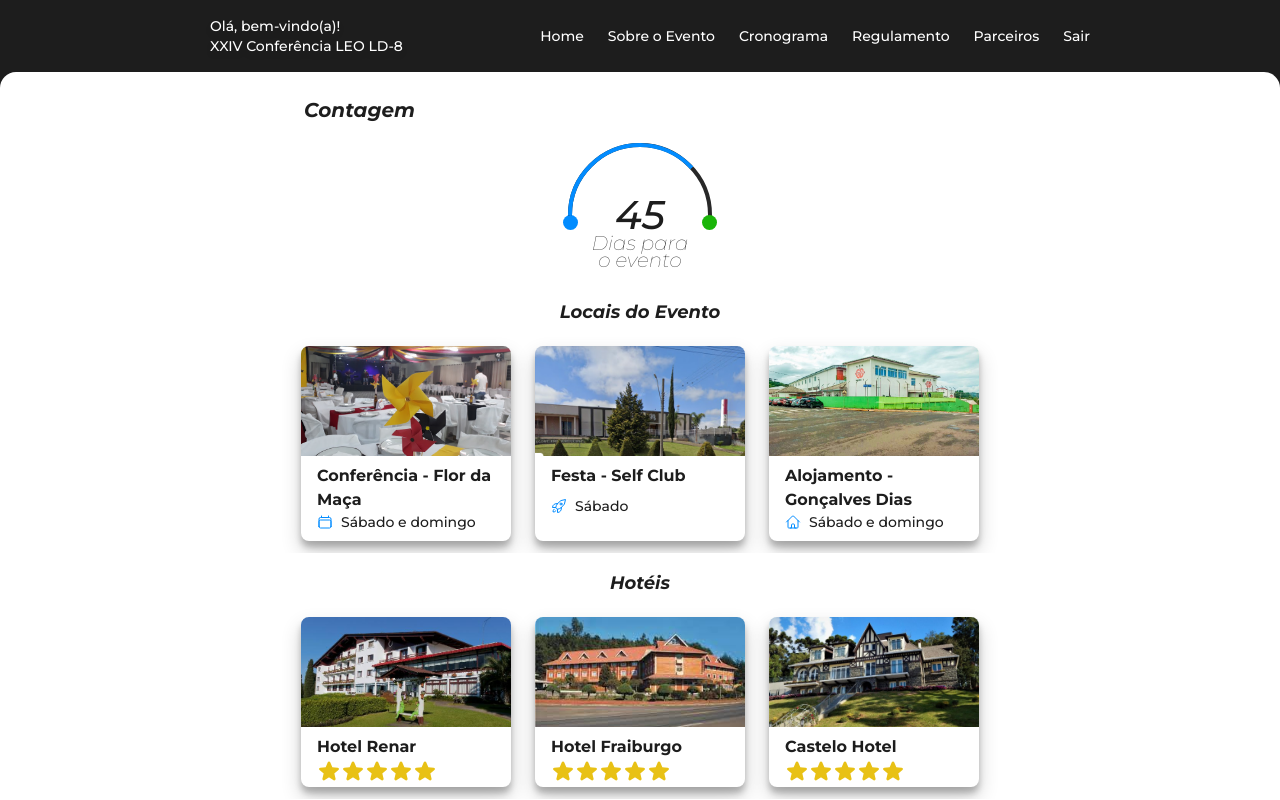
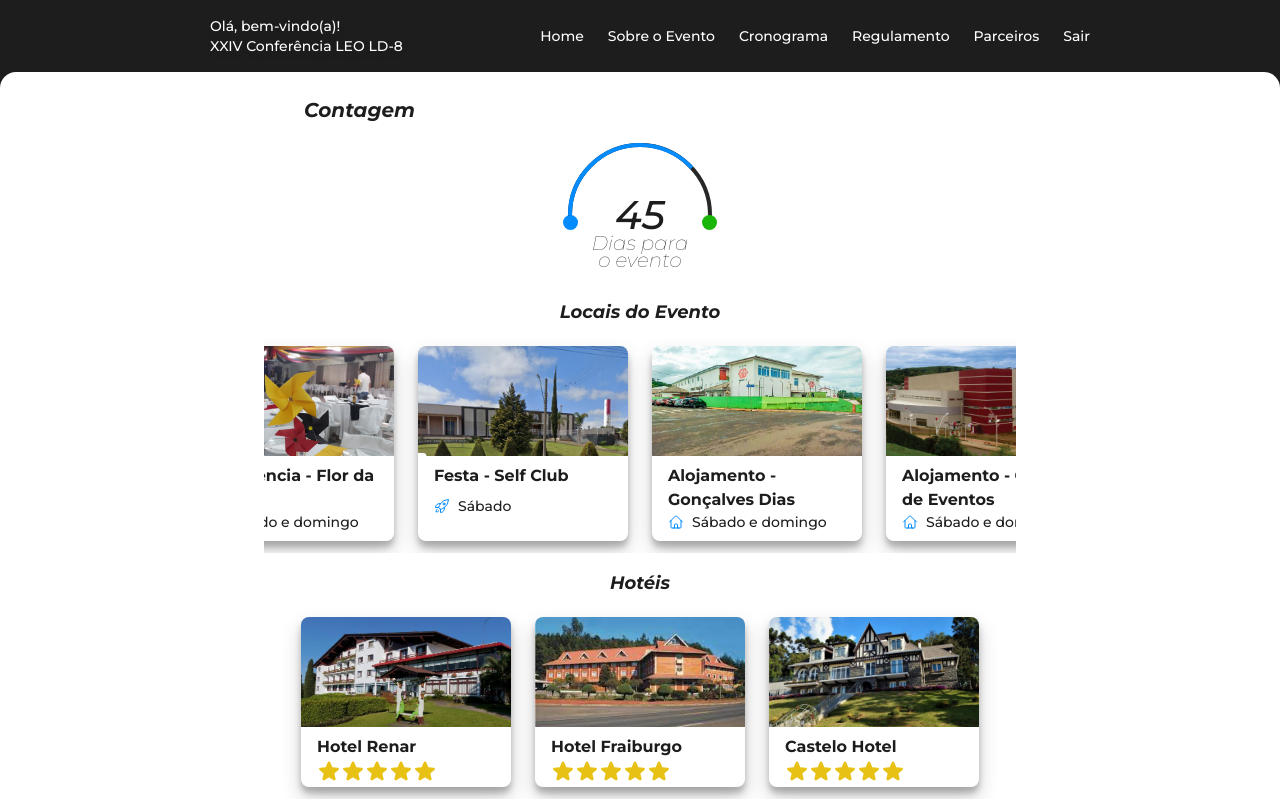
Before and after one commit to Alekmz/front_conf, a React (Vite) app: page /main in a window 1280 px wide. Built offline with nearby package versions, Linux system fonts and the light colour scheme.

Commit message:
atualizacao code

```diff
--- a/src/pages/HomeScreen/index.tsx
+++ b/src/pages/HomeScreen/index.tsx
@@ -35,11 +35,6 @@ export const HomeScreen = () => {
         <button className="bg-[#ff0ecf] items-center justify-center w-[80%] mb-3 text-lg rounded-3xl h-[50px] text-[#e3e3e3] drop-shadow-2xl" onClick={goToLogin}>
           Viva essa experiência
         </button>
-        {/*
-        <button className="text-center text-[#e3e3e3] text-md font-bold mb-5 drop-shadow-md" onClick={goToRegister}>
-          Me inscrever
-        </button>
-         */}
         <Footer />
       </div>
     </div>
--- a/src/pages/Login/index.tsx
+++ b/src/pages/Login/index.tsx
@@ -8,32 +8,7 @@ import jwt_decode from "jwt-decode";
 import { CircleNotch } from "@phosphor-icons/react";
 
 export const Login = () => {
-  const [email, setEmail] = useState();
-  const [password, setPassword] = useState();
-  const [isError, setIsError] = useState<boolean>(false);
-  const [isLoading, setIsLoading] = useState<boolean>(false);
   const navigate = useNavigate();
-  // const login = async (e: any) => {
-  //   e.preventDefault();
-  //   setIsLoading(true);
-  //   await axios
-  //     .post("http://localhost:3000/login", {
-  //       email,
-  //       password,
-  //     })
-  //     .then((res) => {
-  //       const infoByToken:any = jwt_decode(res.data.token);
-
-  //       console.log(infoByToken?.email);
-  //       navigate("/main");
-  //     })
-  //     .catch((e) => {
-  //       setIsLoading(false);
-  //       setIsError(true);
-  //       console.log(e);
-  //     });
-  //   // navigate("/main");
-  // };
 
   const goToResetPassword = () => {
     navigate("/reset-password");
@@ -48,53 +23,11 @@ export const Login = () => {
       <div className="flex w-full justify-center text-center items-center flex-col my-4">
         <img src={Logo} alt="Logotipo conf ld8" width={300} height={300} />
         <div className="space-y-8 w-full max-w-xl">
-          {/* <form
-            onSubmit={login}
-            className="space-y-8 mt-8 flex flex-col items-center"
-          >
-            <input
-              type="email"
-              required
-              value={email}
-              onChange={(e: any) => setEmail(e.target.value)}
-              placeholder="Email"
-              className="bg-[#1d1d1d] w-[65%] border-b border-white focus:border-b focus:border-[#ff0ecf] outline-none text-gray-400"
-            />
-            <input
-              type="password"
-              required
-              value={password}
-              onChange={(e: any) => setPassword(e.target.value)}
-              placeholder="Senha"
-              className="bg-[#1d1d1d] w-[65%] border-b border-white focus:border-b focus:border-[#ff0ecf] outline-none text-gray-400"
-            />
-            {isError ? (
-              <span className="text-red-400">
-                Verifique sua senha e/ou email!
-              </span>
-            ) : (
-              ""
-            )}
-            {isLoading ? (
-              <CircleNotch className="animate-spin" size={52} color="#ff0ecf" />
-            ) : (
-              <input
-                className="cursor-pointer bg-[#ff0ecf] items-center justify-center w-[80%] mb-3 text-lg rounded-3xl h-[50px] text-[#e3e3e3] drop-shadow-2xl"
-                type="submit"
-                value="Avançar"
-              />
-            )} */}
-
                 <input
                 className="cursor-pointer bg-[#ff0ecf] items-center justify-center w-[80%] mb-3 text-lg rounded-3xl h-[50px] text-[#e3e3e3] drop-shadow-2xl"
                 type="submit"
                 value="Avançar"
                 onClick={goMain}></input>
-
-            <button onClick={goToResetPassword} className="text-center text-[#e3e3e3] text-sm font-bold mb-5 drop-shadow-md">
-              Esqueci minha senha
-            </button>
-          {/* </form> */}
         </div>
         <Footer />
       </div>
--- a/src/pages/MainScreen/index.tsx
+++ b/src/pages/MainScreen/index.tsx
@@ -12,8 +12,7 @@ import { motion } from "framer-motion";
 import { Nav } from "../../components/nav";
 import { ContagemRegressiva } from "../../components/contagemRegressiva";
 import { Footer } from "../../components/footer";
-import { initializeApp } from "@firebase/app";
-import { getMessaging, getToken } from "@firebase/messaging";
+import CentroEventos from "../../assets/centro-eventos.jpg"
 
 export const MainScreen = () => {
   const animations = {
@@ -21,10 +20,6 @@ export const MainScreen = () => {
     animate: { opacity: 1, x: 100 },
     exit: { opacity: 0, x: 0 },
   };
-
-  // document.querySelector('.lugarFlor')?.addEventListener('click', () => {
-  //   window.location.href = 'https://www.google.com/maps/dir//CENTRO,+Fraiburgo+-+SC,+89580-000/@-27.0259905,-50.9894245,12z/data=!4m8!4m7!1m0!1m5!1m1!1s0x94e13bd1f113dac1:0x750985b14079ea00!2m2!1d-50.9193012!2d-27.0261132'
-  // })
   return (
     <motion.div
       initial={{ y: -300, opacity: 0 }}
@@ -93,6 +88,21 @@ export const MainScreen = () => {
                     </div>
                     <div className=" text-[#1d1d1d] px-4 py-2">
                       <h3 className="font-bold">Alojamento - Gonçalves Dias</h3>
+                      <h3 className="flex items-center text-sm space-x-1">
+                        <svg className="w-4 h-4 mr-2" fill="none" stroke="#028cff" strokeWidth="1.5" viewBox="0 0 24 24" xmlns="http://www.w3.org/2000/svg" aria-hidden="true">
+                          <path strokeLinecap="round" strokeLinejoin="round" d="M2.25 12l8.954-8.955c.44-.439 1.152-.439 1.591 0L21.75 12M4.5 9.75v10.125c0 .621.504 1.125 1.125 1.125H9.75v-4.875c0-.621.504-1.125 1.125-1.125h2.25c.621 0 1.125.504 1.125 1.125V21h4.125c.621 0 1.125-.504 1.125-1.125V9.75M8.25 21h8.25"></path>
+                        </svg>
+                        Sábado e domingo</h3>
+                    </div>
+                  </div>
+                </a>
+                <a href="https://www.google.com/maps/dir/-27.009258,-50.9314992/centro+de+eventos/@-27.0275506,-50.9296756,15z/data=!4m8!4m7!1m0!1m5!1m1!1s0x94e13bd53ca0e969:0x3e3b20f36747c604!2m2!1d-50.9270382!2d-27.0240938?entry=ttu">
+                  <div className="bg-[#ffffff] rounded-lg w-[210px] h-[195px] shadow-[0px_10px_20px_rgba(0,0,0,0.19),0px_6px_6px_rgba(0,0,0,0.23)]">
+                    <div className="w-[210px] h-[110px]">
+                      <img src={CentroEventos} className="rounded-t-lg w-full h-full object-cover" />
+                    </div>
+                    <div className=" text-[#1d1d1d] px-4 py-2">
+                      <h3 className="font-bold">Alojamento - Centro de Eventos</h3>
                       <h3 className="flex items-center text-sm space-x-1">
                         <svg className="w-4 h-4 mr-2" fill="none" stroke="#028cff" strokeWidth="1.5" viewBox="0 0 24 24" xmlns="http://www.w3.org/2000/svg" aria-hidden="true">
                           <path strokeLinecap="round" strokeLinejoin="round" d="M2.25 12l8.954-8.955c.44-.439 1.152-.439 1.591 0L21.75 12M4.5 9.75v10.125c0 .621.504 1.125 1.125 1.125H9.75v-4.875c0-.621.504-1.125 1.125-1.125h2.25c.621 0 1.125.504 1.125 1.125V21h4.125c.621 0 1.125-.504 1.125-1.125V9.75M8.25 21h8.25"></path>
```
Also changed, not shown: src/assets/centro-eventos.jpg (added).
